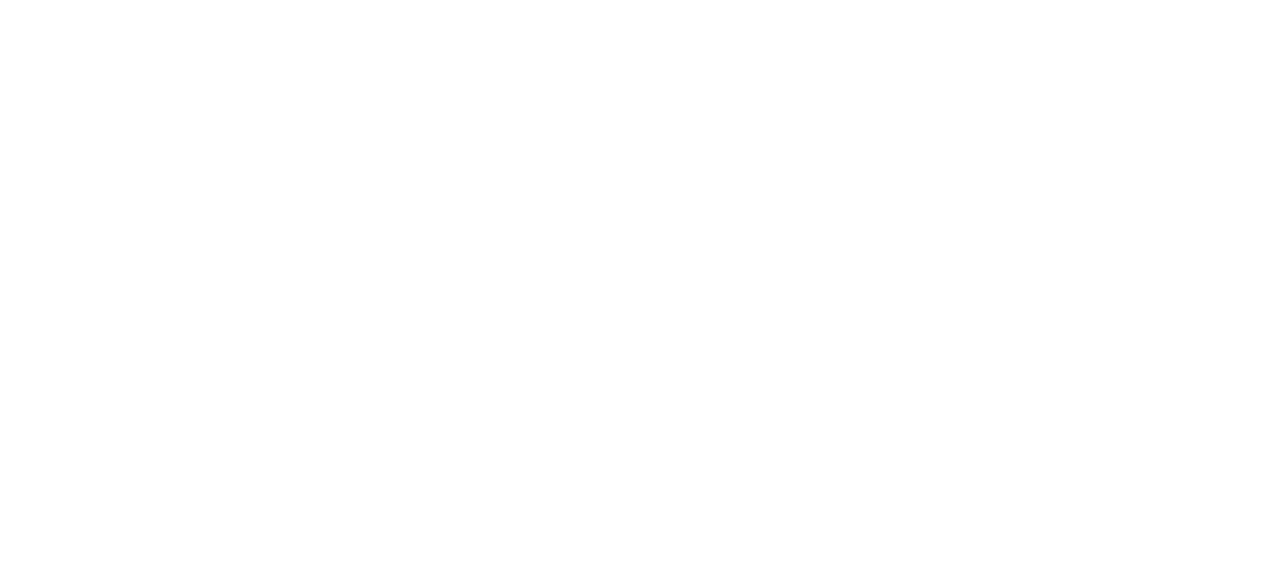
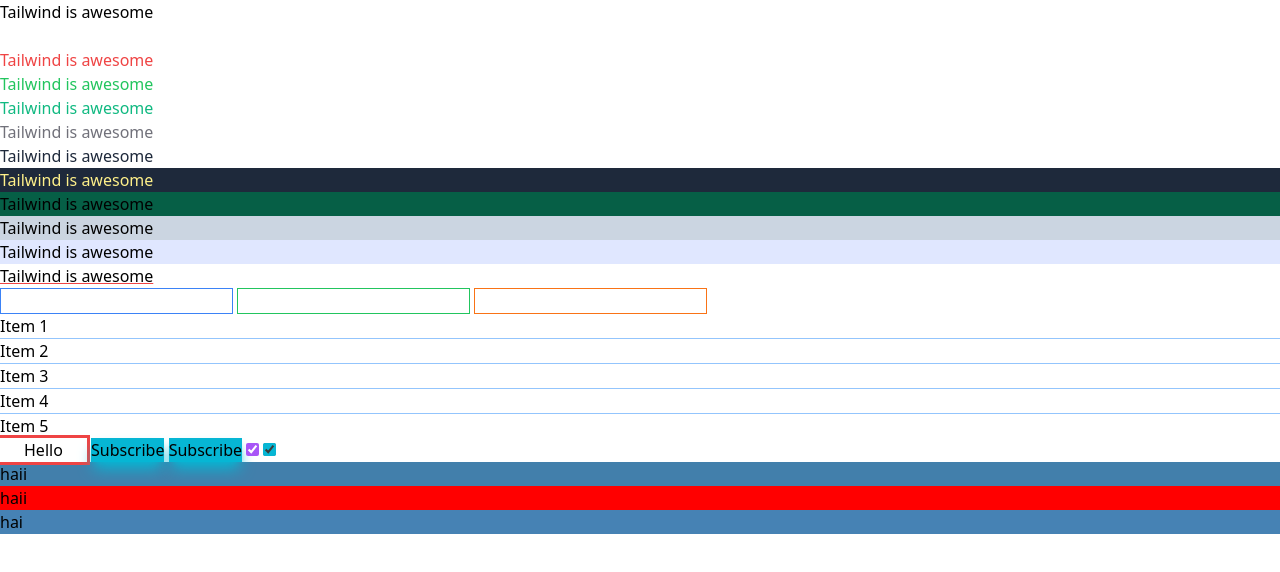
Before and after one commit to fthbby/tailwind-sandbox, a plain HTML site: page tailwind-sandbox-starter/02-colors/index.html in a window 1280 px wide. Drawn offline with nearby package versions, Linux system fonts and the light colour scheme.

Commit message:
played with colors

```diff
--- a/tailwind-sandbox-starter/02-colors/index.html
+++ b/tailwind-sandbox-starter/02-colors/index.html
@@ -12,21 +12,61 @@
     <!-- white, black, red, green, blue, orange, yellow, purple, lime, emerald, teal, cyan, indigo, violet, fuchsia, pink, rose, sky, gray, slate, zinc, neutral, stone, amber,  -->
 
     <!-- Text Colors -->
+    <p class="text-black">Tailwind is awesome</p>
+    <p class="text-white">Tailwind is awesome</p>
+    <p class="text-red-500">Tailwind is awesome</p>
+    <p class="text-green-500">Tailwind is awesome</p>
+    <p class="text-emerald-500">Tailwind is awesome</p>
+    <p class="text-zinc-500">Tailwind is awesome</p>
+    <p class="text-slate-800">Tailwind is awesome</p>
 
     <!-- Background Colors -->
+    <p class="bg-slate-800 text-yellow-200">Tailwind is awesome</p>
+    <p class="bg-emerald-800">Tailwind is awesome</p>
+    <p class="bg-slate-300">Tailwind is awesome</p>
+    <p class="bg-indigo-100">Tailwind is awesome</p>
 
     <!-- Text Underline -->
 
+    <p class="underline decoration-red-500">Tailwind is awesome</p>
+
     <!-- Border Colors -->
+    <input type="text" class="border border-blue-500" />
+    <input type="text" class="border border-green-500" />
+    <input type="text" class="border border-orange-500" />
 
     <!-- Divide Colors -->
-
+    <div class="divide-y divide-blue-300">
+      <div>Item 1</div>
+      <div>Item 2</div>
+      <div>Item 3</div>
+      <div>Item 4</div>
+      <div>Item 5</div>
+    </div>
     <!-- Outline Colors -->
 
+
+    <button class="outline outline-red-500 px-6">Hello</button>
+
     <!-- Box Shadow Colors (Opacity defaults to 100, but you can set it)-->
+<button class="shadow-lg bg-cyan-500 shadow-cyan-500"> Subscribe</button>
+<button class="bg-cyan-500 shadow-lg shadow-cyan-500">Subscribe</button>
 
     <!-- Accent Colors -->
 
+
+    <input type="checkbox" class="accent-purple-500" checked/>
+
+    <input type="checkbox" class="accent-cyan-500" checked/>
+
+
+
     <!-- Arbitrary Colors -->
+
+
+    <div class="bg-[#427fab]">haii</div>
+    <div class="bg-[rgb(255,0,0)]">haii</div>
+    <div class="bg-[steelblue]">hai</div>
+
   </body>
 </html>
```
